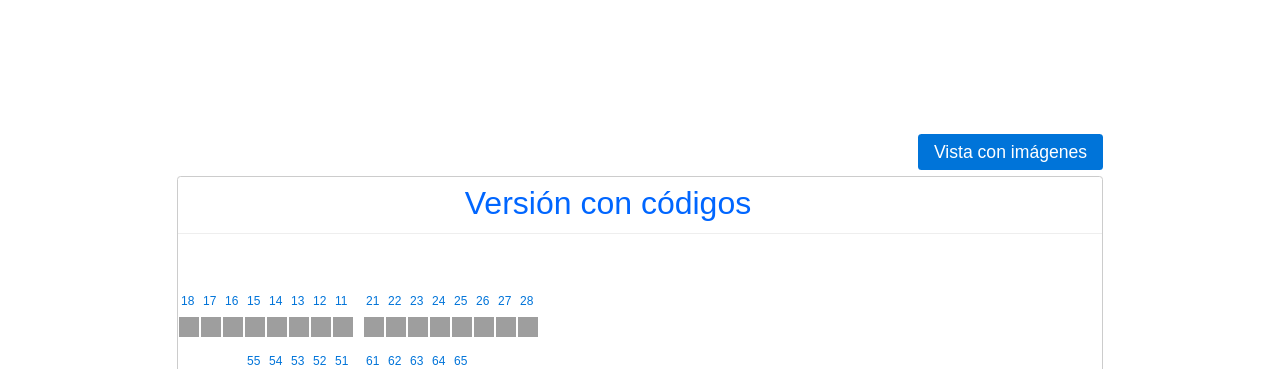
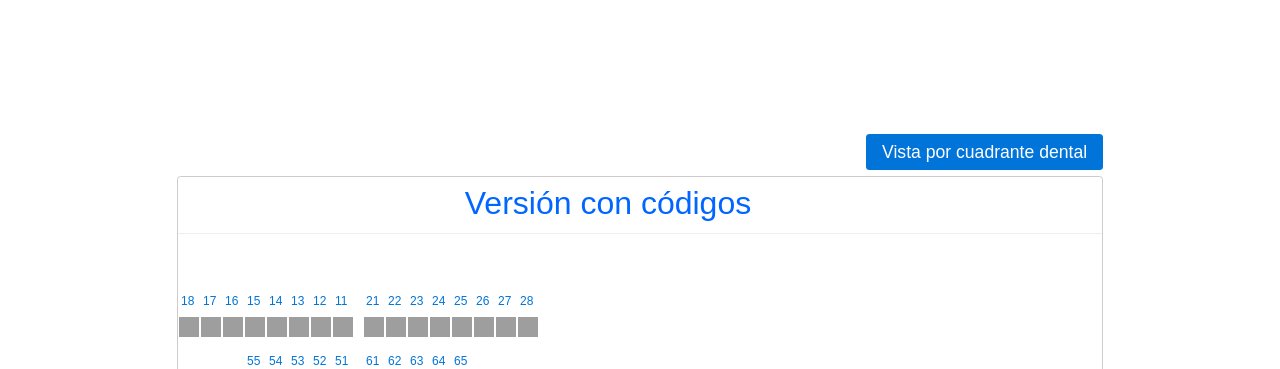
Before and after one commit to ns-93/proyecto_clinica, a Django app: page /view/1/ in a window 1280 px wide. Shown: the part 120-489 px from the top of the page. Run offline with Django 5.2, Linux system fonts and the light colour scheme; data comes from the database, SQL or seed files in the repository; grey boxes are pictures that could not be loaded.

Commit message:
Update odontogram_codes.html

```diff
--- a/django_clinica/templates/odontogram/odontogram_codes.html
+++ b/django_clinica/templates/odontogram/odontogram_codes.html
@@ -1,4 +1,5 @@
 {% extends 'base.html' %}
+
 {% load static %}
 
 {% block content %}
@@ -11,7 +12,7 @@
       <div class="full half-1000" style="width: 80%; margin: auto;">
         <div style="text-align: right;">
           <a href="{% url 'update_odontogram' pk_mouth=odontogram.id %}">
-            <button class="info">Vista con imágenes</button>
+            <button class="info">Vista por cuadrante dental</button>
           </a>
         </div>
         <article class="card" style="text-align: center;">
```
